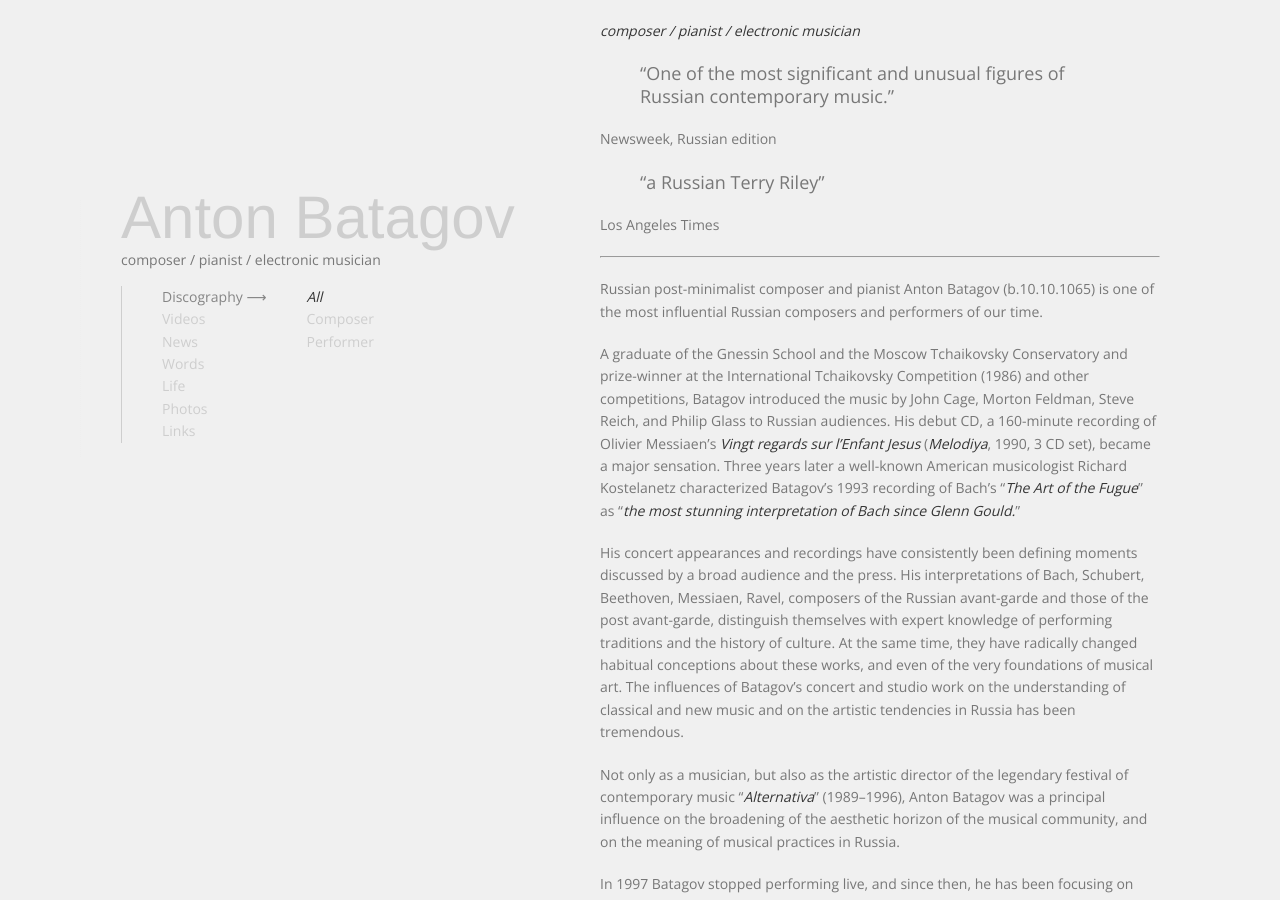
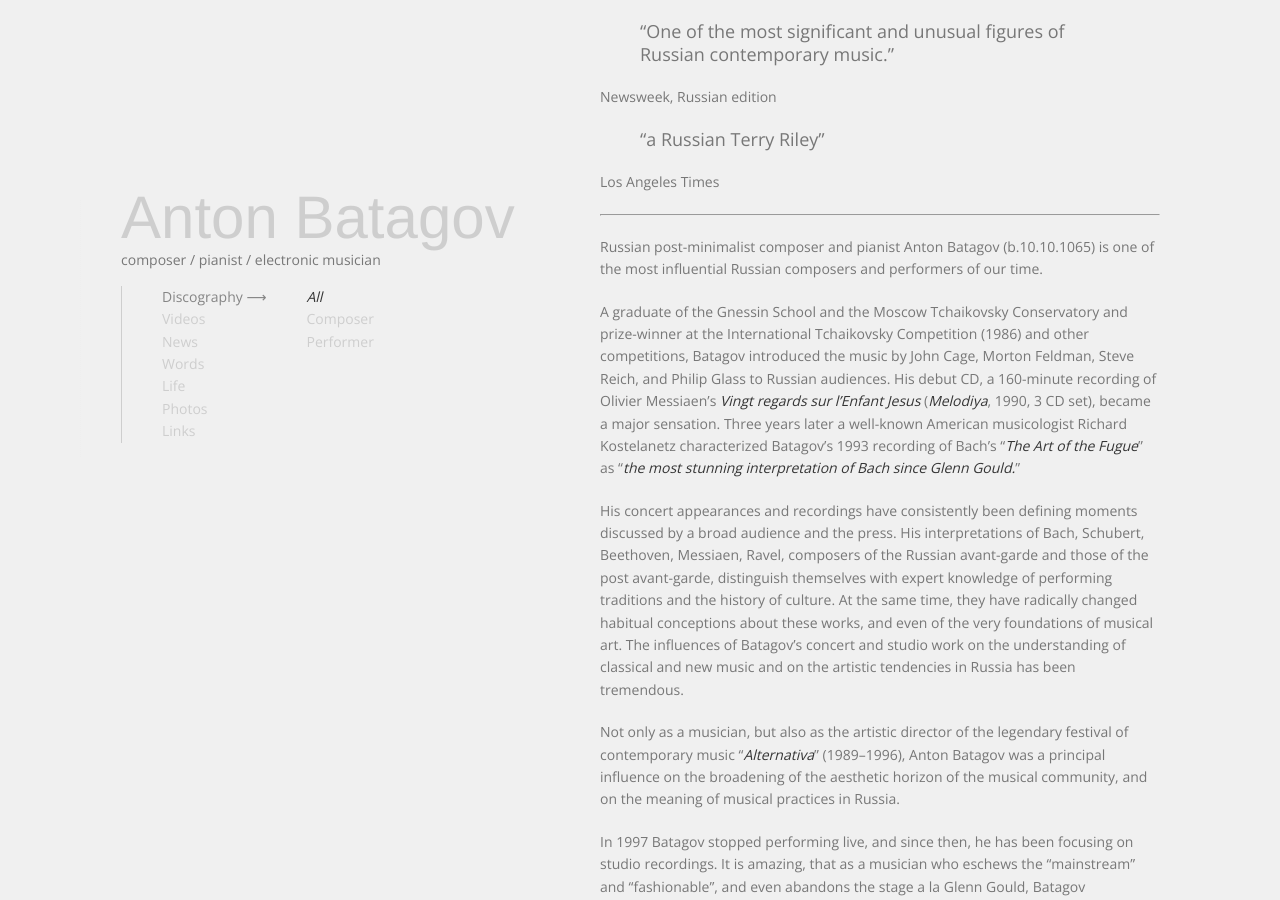
Before and after one commit to Integral/batagov, a Jekyll site: the page built from _posts/static/2014-02-12-life.md, in a window 1280 px wide and 900 px high. Built offline with Jekyll 4.4.1, drawn with Linux system fonts in a browser that asks for light colours; nearby versions of some CDN libraries.

Commit message:
Updated 2014-02-12-life.md

```diff
--- a/_posts/static/2014-02-12-life.md
+++ b/_posts/static/2014-02-12-life.md
@@ -6,8 +6,6 @@ title: Sonata
 permalink: /en/life
 lang: en
 ---
-
-_composer / pianist / electronic musician_
 
 > “One of the most significant and unusual figures of Russian contemporary music.”
 
```
